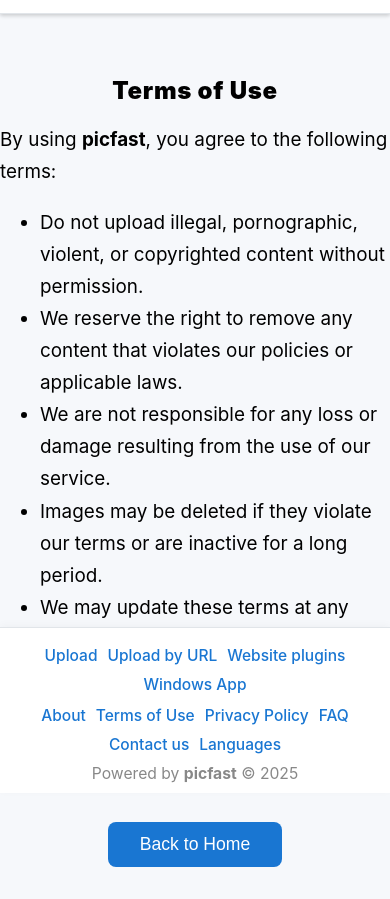
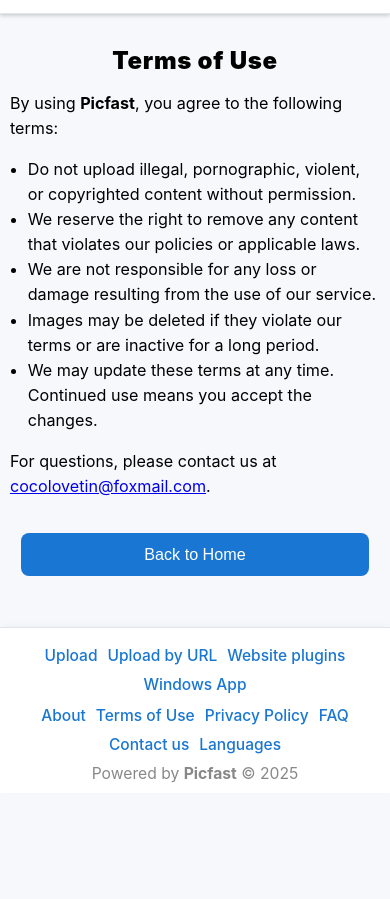
Before and after one commit to chenyichao1993/picfast-mvp, a website: page index.html in a window 390 px wide. Both pictures are taken after a click on the link "Terms of Use". Shown: the part 51-950 px from the top of the page. After the commit the page ends 844 px from the top, so only its background shows below. Drawn offline with Linux system fonts and the light colour scheme.

Commit message:
优化移动端自适应设计，统一“Picfast”单词的首字母大写，确保在所有页面中视觉一致性。同时增强FAQ和Contact Us页面的移动端布局，提升用户体验。页脚内容也进行了相应调整，确保品牌形象统一。如需进一步细节调整，请继续反馈！

```diff
--- a/index.html
+++ b/index.html
@@ -1175,7 +1175,7 @@
       </div>
     </div>
     <div class="footer-copyright">
-      Powered by <b>picfast</b> &copy; <span id="footerYear"></span>
+      Powered by <b>Picfast</b> &copy; <span id="footerYear"></span>
     </div>
   </footer>
 
@@ -1789,13 +1789,13 @@
               <li>No registration required</li>
               <li>Perfect for forums, blogs, eBay, Reddit, and more</li>
             </ul>
-            <p>Join thousands of users who trust picfast for <b>free image hosting</b> and <b>photo sharing</b> every day.</p>
+            <p>Join thousands of users who trust Picfast for <b>free image hosting</b> and <b>photo sharing</b> every day.</p>
           </div>
         `,
         'Terms of Use': `
           <h1>Terms of Use</h1>
           <div class="footer-content-body">
-            <p>By using <strong>picfast</strong>, you agree to the following terms:</p>
+            <p>By using <strong>Picfast</strong>, you agree to the following terms:</p>
             <ul>
               <li>Do not upload illegal, pornographic, violent, or copyrighted content without permission.</li>
               <li>We reserve the right to remove any content that violates our policies or applicable laws.</li>
@@ -1809,7 +1809,7 @@
         'Privacy Policy': `
           <h1>Privacy Policy</h1>
           <div class="footer-content-body">
-            <p>Your privacy is important to us. <strong>picfast</strong> does not require registration and does not sell or share your personal data with third parties.</p>
+            <p>Your privacy is important to us. <strong>Picfast</strong> does not require registration and does not sell or share your personal data with third parties.</p>
             <ul>
               <li>Uploaded images are stored securely and only accessible via their unique links.</li>
               <li>We use cookies only for essential site functionality and analytics.</li>
@@ -1820,9 +1820,10 @@
           </div>
         `,
         'FAQ': `
+          <div class="footer-content-body faq">
             <h1>Frequently Asked Questions (FAQ)</h1>
-          <h2>1. Is picfast free to use?</h2>
-          <p>Yes, picfast is 100% free for all users. No registration required.</p>
+            <h2>1. Is Picfast free to use?</h2>
+            <p>Yes, Picfast is 100% free for all users. No registration required.</p>
             <h2>2. What image formats are supported?</h2>
             <p>We support JPG, PNG, GIF, WebP, HEIC, and more.</p>
             <h2>3. Are there any upload limits?</h2>
@@ -1835,14 +1836,17 @@
             <p>Each upload provides a unique removal link. Use it to delete your image at any time.</p>
             <h2>7. Need more help?</h2>
             <p>Contact us at <a href="mailto:cocolovetin@foxmail.com">cocolovetin@foxmail.com</a>.</p>
+          </div>
         `,
         'Contact us': `
+          <div class="footer-content-body contact">
             <h1>Contact Us</h1>
             <p>Have questions, suggestions, or need support? Reach out to us!</p>
             <ul>
               <li>Email: <a href="mailto:cocolovetin@foxmail.com">cocolovetin@foxmail.com</a></li>
             </ul>
             <p>We value your feedback and aim to respond within 24 hours.</p>
+          </div>
         `
       };
       const footerContent = document.getElementById('footerContent');
@@ -1899,6 +1903,42 @@
       margin-top: 1.5em;
       margin-bottom: 0.7em;
     }
+    @media (max-width: 600px) {
+      .footer-content-body {
+        font-size: 1.01rem;
+        padding-left: 8px;
+        padding-right: 8px;
+        line-height: 1.55;
+      }
+      .footer-content-body h1 {
+        font-size: 2rem;
+        margin-bottom: 0.8em;
+        word-break: break-word;
+        text-align: center;
+      }
+      .footer-content-body h2 {
+        font-size: 1.13rem;
+        margin-top: 1.1em;
+        margin-bottom: 0.5em;
+        text-align: left;
+      }
+      .footer-content-body ul {
+        padding-left: 1.1em;
+        margin-bottom: 1em;
+      }
+      #footerContent > div {
+        margin: 18px auto 12px auto !important;
+        max-width: 99vw !important;
+      }
+      #backToMainBtn {
+        width: 90%;
+        min-width: 0;
+        font-size: 1.01rem !important;
+        padding: 12px 0 !important;
+        margin-top: 18px !important;
+        margin-bottom: 8px !important;
+      }
+    }
   </style>
 </body>
 </html>
```
Also changed, not shown: .specstory/history/2025-07-20_09-45Z-生成按钮点击后直接显示内容.md. Lines whose indentation alone changed are shown as unchanged.
